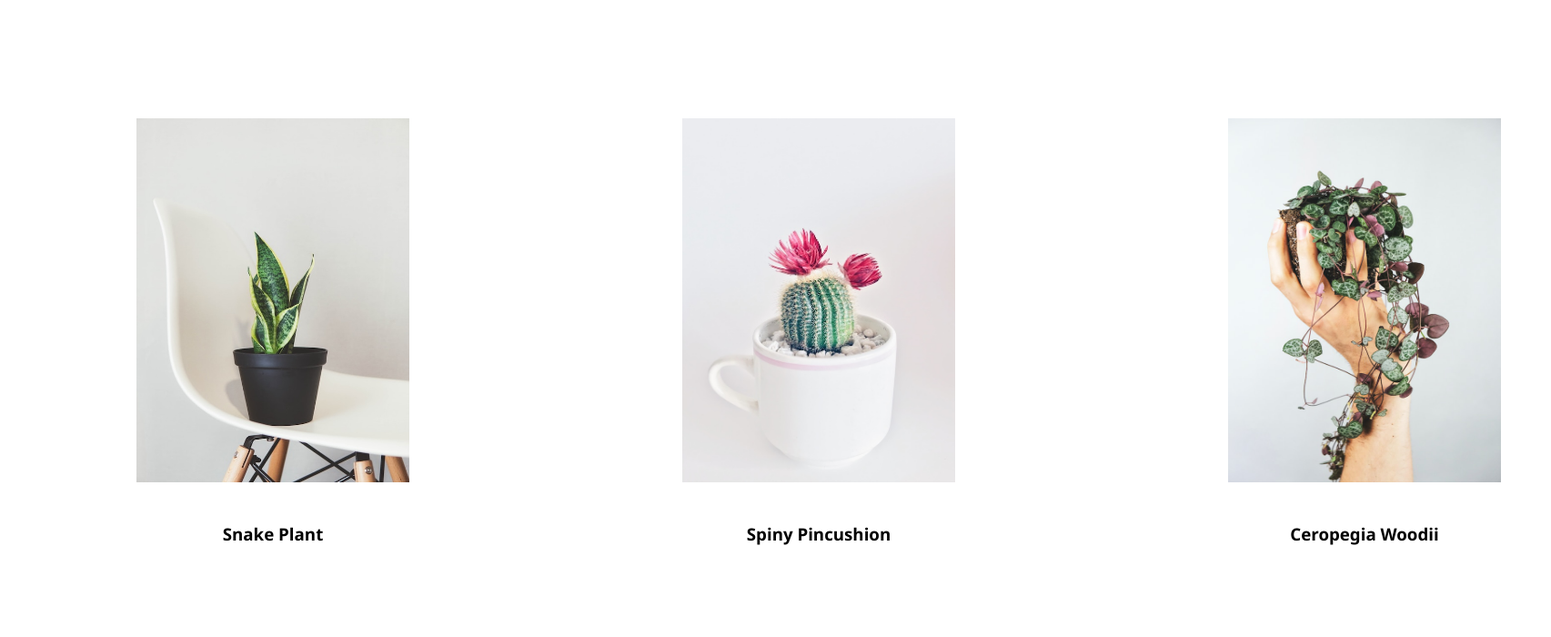
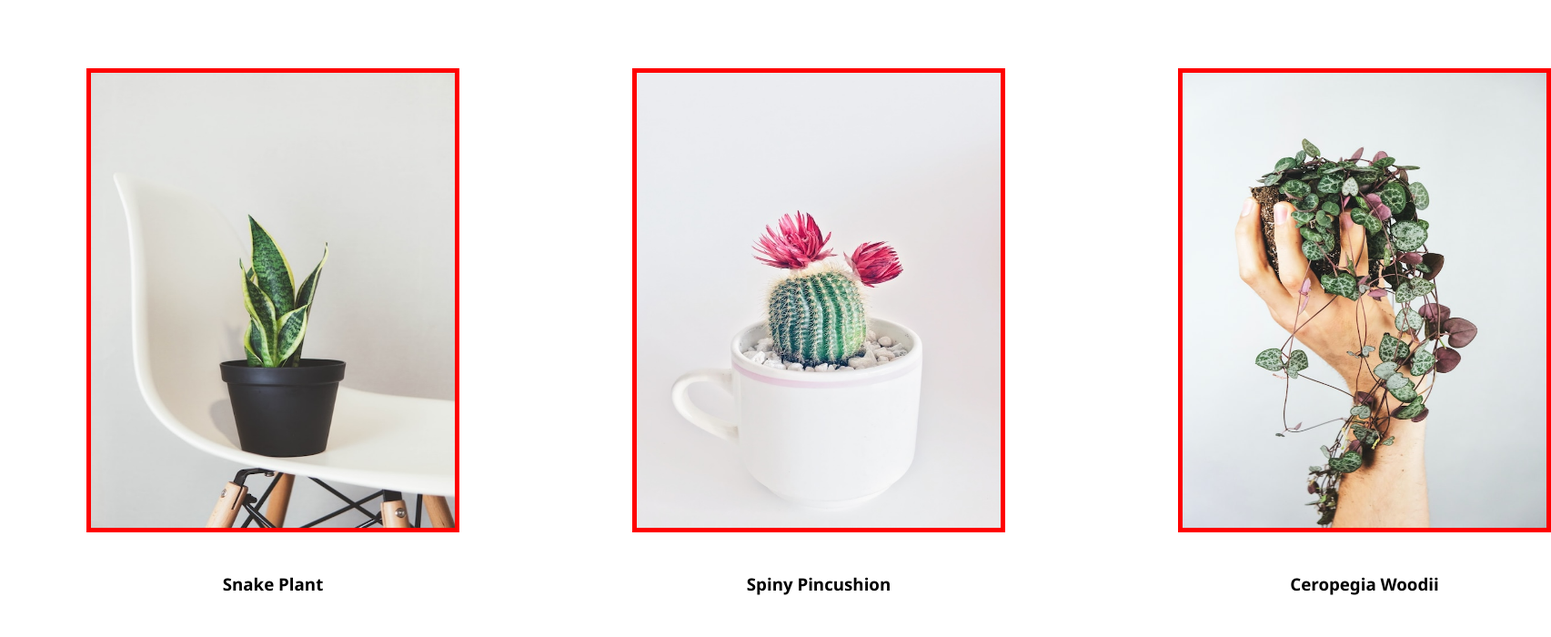
Before and after one commit to Laleh-S/houseplant-store, a React (Create React App) app: page / in a window 1280 px wide. Shown: the part 320-1020 px from the top of the page at 91% size, 1705 px wide, since content can reach past the window. Built offline with nearby package versions, Linux system fonts and the light colour scheme.

Commit message:
combined plant.js with shop.js

```diff
--- a/src/App.js
+++ b/src/App.js
@@ -5,17 +5,16 @@ import Shop from "./pages/shop"
 import Cart from "./pages/cart"
 import PlantDetail from "./pages/plantDetail"
 import ShopContextProvider from "./context/shop-context";
-import plant from "./pages/plant"
+import Plants from "./pages/shop";
 
 function App() {
-
     return (
         <div className="App">
             <ShopContextProvider>{/* Allows all bellow components to have access to shopCntextProvider */}
                 <Router>
                     <Navbar/> {/* We want Navbar to be above Routes so it can be seen in all Routes */}
                     <Routes>
-                        <Route path="/" element={<Shop />}/> {/* "/" means its our main page. Where we see all the products */}
+                        <Route path="/" element={<Plants />}/> {/* "/" means its our main page. Where we see all the products */}
                         <Route path="/cart" element={<Cart />}/>
                         <Route path="/plant/:id" element={<PlantDetail />} />
                     </Routes>
--- a/src/allPlants.js
+++ b/src/allPlants.js
@@ -13,12 +13,14 @@ export const allPlants = [
         plantName: "Snake Plant",
         price: 12.99,
         plantImage: snakePlant,
+        description: ``
     },
     {
         "id": 2,
         plantName: "Spiny Pincushion ",
         price: 8.99,
         plantImage: pincushion,
+        description: ``
 
     },
     {
@@ -26,23 +28,21 @@ export const allPlants = [
         plantName: "Ceropegia Woodii",
         price: 15.99,
         plantImage: ceropegiaWoodii,
+        description: ``
     },
     {
         "id": 4,
         plantName: "Chinese Evergreen",
         price: 25.99,
         plantImage: chineeseEvergreen,
+        description: ``
     },
     {
         "id": 5,
         plantName: "Rattlesnake",
         price: 28.99,
         plantImage: rattlesnake,
-        description: `The Rattlesnake Plant, is a species of flowering plant in the Marantaceae family,
-        native to Rio de Janeiro state in Brazil. It is an evergreen perennial, growing to 60–75 cm,
-        with slender pale green leaves to 45 cm, heavily marked above with dark blotches, purple below.
-        The rattlesnake plant thrives in moist, warm, semi-shady climates. If conditions are just right,
-        the plant produces bright, yellow-orange blooms in late spring and early summer.`
+        description: `The Rattlesnake Plant, is a species of flowering plant in the Marantaceae family, native to Rio de Janeiro state in Brazil. It is an evergreen perennial, growing to 60–75 cm, with slender pale green leaves to 45 cm, heavily marked above with dark blotches, purple below. The rattlesnake plant thrives in moist, warm, semi-shady climates. If conditions are just right, the plant produces bright, yellow-orange blooms in late spring and early summer.`
     },
     {
         "id": 6,
--- a/src/components/Navbar.js
+++ b/src/components/Navbar.js
@@ -8,7 +8,7 @@ function Navbar() {
     return (
         <div className="Navbar">
             <div className="links">
-                <Link to="/"> Store </Link>
+                <Link to="/"> Plants </Link>
                 <Link to="/cart"> <LuShoppingBasket  size={30}/></Link>
             </div>
         </div>
--- a/src/pages/plant.js
+++ /dev/null
@@ -1,24 +0,0 @@
-import React, { useContext } from "react";
-import { Link } from "react-router-dom";
-import { ShopContext } from "../context/shop-context";
-
-
-function Plant({data}) { // grabbing the data prop from shop.js
-    const { id, plantImage, plantName } = data; // Destructuring props.data to access all the data each plants has like: id, plantImage, price, plantName
-    const { addToCart, cartItems } = useContext(ShopContext); // Using usecontext hook to access
-
-    return (
-        <div className="plant">
-            <Link to={`/plant/${id}`}>
-                <img src={plantImage} alt={plantName} />
-            </Link>
-            <div className="description">
-                <h3>
-                {plantName}
-                </h3>
-            </div>
-        </div>
-    );
-};
-
-export default Plant;
--- a/src/pages/plantDetail.css
+++ b/src/pages/plantDetail.css
@@ -33,11 +33,30 @@
     margin-left: 80px;
 }
 
-.card-image img {
-    max-width: 100%;
+
+.image {
+    border: 5px solid red;
 }
 
 .description p {
     margin-bottom: 20px;
 
 }
+
+.addToCartBttn {
+    background-color: transparent;
+    margin-top: 5px;
+    border: 2px solid rgb(75,143,18);
+    min-width: 50px;
+    padding-left: 10px;
+    padding-right: 10px;
+    padding-top: 5px;
+    padding-bottom: 5px;
+    border-radius: 10px;
+}
+
+.addToCartBttn:hover {
+    background-color: rgb(75, 143, 18);
+    color: white;
+    cursor: pointer;
+}
--- a/src/pages/plantDetail.js
+++ b/src/pages/plantDetail.js
@@ -32,13 +32,14 @@ function PlantDetail() {
             </div>
             <div className="card-details">
                 <h1>{plant.plantName}</h1>
-                {/* <h4>{plant.description}</h4> */}
                 <div className="description">
-                    {plant.description.split('\n').map((paragraph) => (
-                        <p >{paragraph}</p>
+                    {/* ".split('\n')" splits the text in "plant.description" into paragraphs when there's a newline character ('\n'). */}
+                    {/* ".map((paragraph, index)" loops over each paragraph that resulted from splitting the text and performs an action for each one. */}
+                    {plant.description.split('\n').map((paragraph, index) => (
+                        <p key={index}>{paragraph}</p> //  "key={index}" is a unique identifier.
                     ))}
                 </div>
-                <p>Price: £{plant.price}</p>
+                <p><b>Price: £{plant.price}</b></p>
                 <button className="addToCartBttn" onClick={() => addToCart(id)}>
                     Add to basket
                     {cartItemAmount > 0 && ` (${cartItemAmount})`}
--- a/src/pages/shop.css
+++ b/src/pages/shop.css
@@ -1,4 +1,4 @@
-    .shop-title {
+    .page-title {
         display: flex;
         flex-direction: row;
         justify-content: center;
@@ -13,7 +13,7 @@
         width: 100%;
         height: auto;
         display: grid;
-        grid-template-columns: 1fr 1fr 1fr;
+        grid-template-columns: 1fr 1fr 1fr ;
         place-items: center;
     }
 
@@ -29,11 +29,11 @@
     }
 
     .plant img {
-        width: 300px;
-        max-height: 400px;
+        width: 400px;
+        max-height: 500px;
     }
 
-    .plant .description {
+    .plant .plant-name {
         text-align: center;
         margin-top: 20px;
     }
@@ -47,22 +47,3 @@
         transition: 0.3s ease-in;
         cursor: pointer;
     }
-
-    .addToCartBttn {
-        background-color: transparent;
-        margin-top: 5px;
-        border: 2px solid rgb(75,143,18);
-        min-width: 50px;
-        padding-left: 10px;
-        padding-right: 10px;
-        padding-top: 5px;
-        padding-bottom: 5px;
-        border-radius: 10px;
-    }
-
-    .addToCartBttn:hover {
-        /* background-color: hsl(171, 100%, 41%); */
-        background-color: rgb(75, 143, 18);
-        color: white;
-        cursor: pointer;
-    }
--- a/src/pages/shop.js
+++ b/src/pages/shop.js
@@ -1,23 +1,35 @@
-import React from "react";
+import React, { useContext } from "react";
+import { Link } from "react-router-dom";
+import { ShopContext } from "../context/shop-context";
 import { allPlants } from "../allPlants";
-import Plant from "./plant";
 import "./shop.css";
 
+function Shop() {
+    const { addToCart, cartItems } = useContext(ShopContext);
 
-
-function Shop() {
     return (
         <div className="shop">
-            <div className="shop-title">
-                <img src="/logo512.png" alt="Shop Image" width={80}/>
+            <div className="page-title">
+                <img src="/logo512.png" width={80}/>
                 <h1>Evergreen Plants</h1>
             </div>
             <div className="plants">
                 {allPlants.map((plant)=> {
-                    return <Plant data={plant} key={plant.id}/> //Rturning Plant objects in the allPlants array.
+                    const { id, plantImage, plantName } = plant;
+                    return (
+                        <div className="plant" key={id}>
+                            <Link  to={`/plant/${id}`}>
+                                <img className="image" src={plantImage} alt={plantName} />
+                            </Link>
+                            <div className="plant-name">
+                                <h3>{plantName}</h3>
+                            </div>
+                        </div>
+                    );
                 })}
             </div>
         </div>
-    )
+    );
 }
+
 export default Shop;
```
